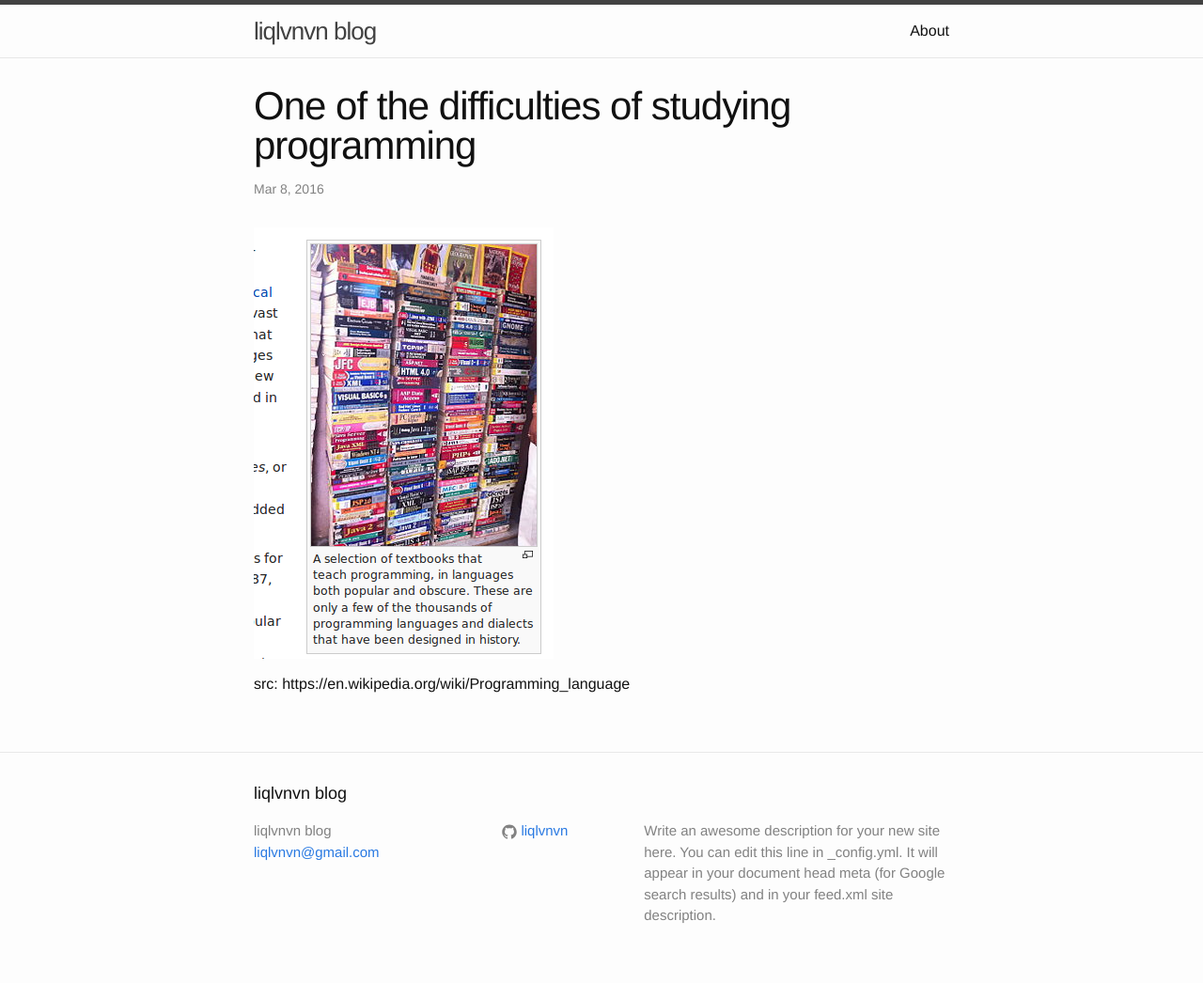
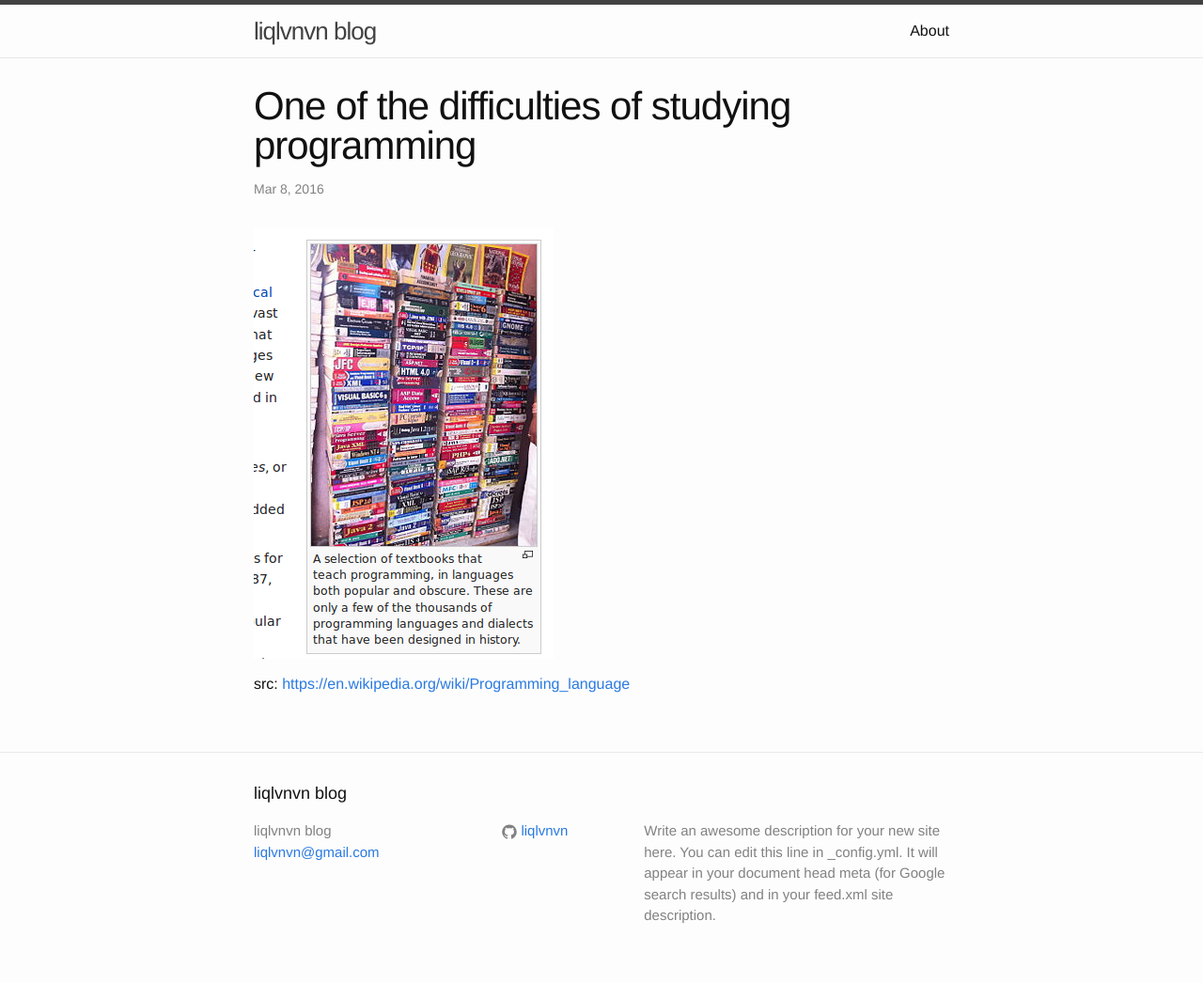
Before and after one commit to liqlvnvn/liqlvnvn.github.io, a Jekyll site: the page built from _posts/2016-03-08-difficulty-of-learning-programming.markdown, in a window 1280 px wide. Shown: the whole page at 94% size. Built offline with Jekyll 4.4.1, drawn with Linux system fonts in a browser that asks for light colours; part of the change alters nothing that is shown.

```diff
--- a/_posts/2016-03-08-difficulty-of-learning-programming.markdown
+++ b/_posts/2016-03-08-difficulty-of-learning-programming.markdown
@@ -7,4 +7,4 @@ permalink: /difficulty-of-learning-programming.html
 ---
 ![difficulty-of-learning-programming.png]({{ site.url }}/assets/2016-03/difficulty-of-learning-programming/difficulty-of-learning-programming.png)
 
-src: https://en.wikipedia.org/wiki/Programming_language
+src: [https://en.wikipedia.org/wiki/Programming_language](https://en.wikipedia.org/wiki/Programming_language)
```
